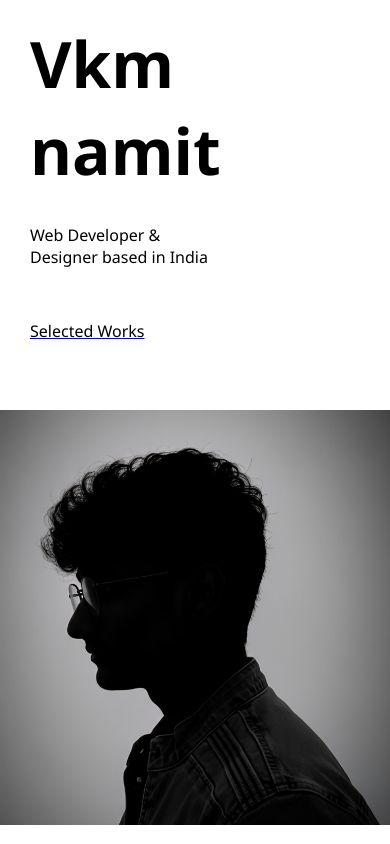
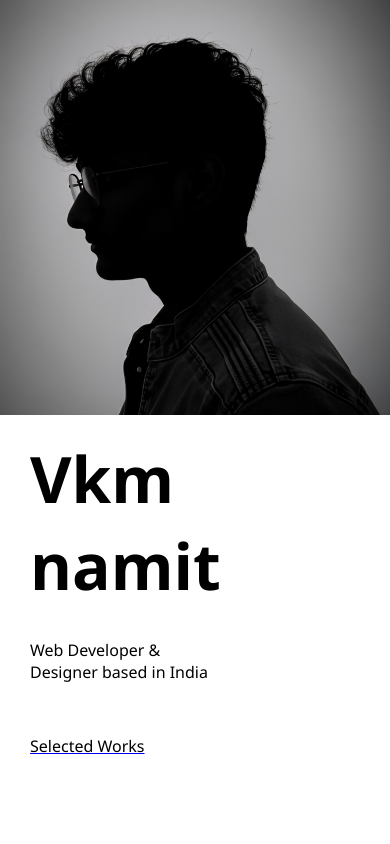
Before and after one commit to vkmnamit/vkm_portfolio, a React (Vite) app in the folder my-app/: page /home in a window 390 px wide. Built offline with nearby package versions, Linux system fonts and the light colour scheme.

Commit message:
Fix Home page layout to ensure Selected Work is visible on smaller screens

```diff
--- a/my-app/src/Home.css
+++ b/my-app/src/Home.css
@@ -1,6 +1,7 @@
 :root {
     background-color: white;
     --font-family: 'Poppins', sans-serif;
+    z-index: 999;
 }
 
 .home_container {
@@ -71,6 +72,26 @@
 
 }
 
+@media (max-width: 1800px) {
+    .name_left_img img {
+        width: 250%;
+        height: 100%;
+        margin-top: 0;
+        position: relative;
+    }
+
+    .description1 p {
+        color: #000;
+        margin-right: 30px;
+        margin-bottom: 80px;
+    }
+
+    .description2 p {
+        color: #000;
+        margin-bottom: 80px;
+    }
+}
+
 @media (max-width: 1440px) {
     .name_left_img img {
         width: 200%;
@@ -115,25 +136,23 @@
         width: 100%;
         height: auto;
         padding: 20px;
+        order: 1; /* Ensure text comes first */
     }
-
-
-
 
     .name_right h1 {
         font-size: 10rem;
         margin-top: 0;
     }
 
-
     .name_right p {
-        margin-top: 150px;
-        margin-right: 100px;
+        margin-top: 20px; /* Reduced from 150px */
+        margin-right: 0; /* Removed to prevent off-screen */
     }
 
     .name_left_img {
         width: 100%;
         height: auto;
+        order: 2; /* Image after text */
     }
 
     .name_left_img img {
@@ -141,11 +160,6 @@
         height: auto;
         margin-top: 0;
     }
-
-
-
-
-
 }
 
 
--- a/my-app/src/Into.css
+++ b/my-app/src/Into.css
@@ -130,6 +130,16 @@
     animation: fadeOutDown 0.5s ease forwards;
 }
 
+@media (max-width: 1600px) {
+    .intro-letter {
+        font-size: 200px;
+    }
+
+    .intro-portfolio {
+        font-size: 1.5rem;
+    }
+}
+
 @media (max-width: 1200px) {
     .intro-letter {
         font-size: 180px;
```
